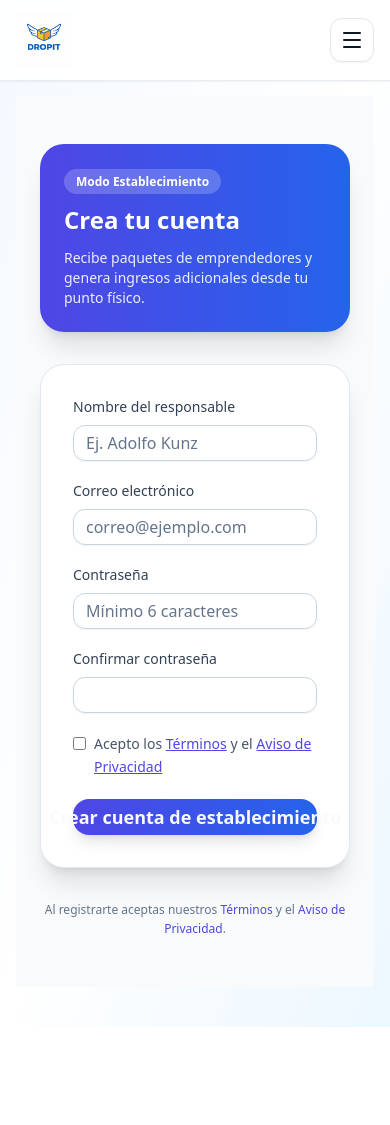
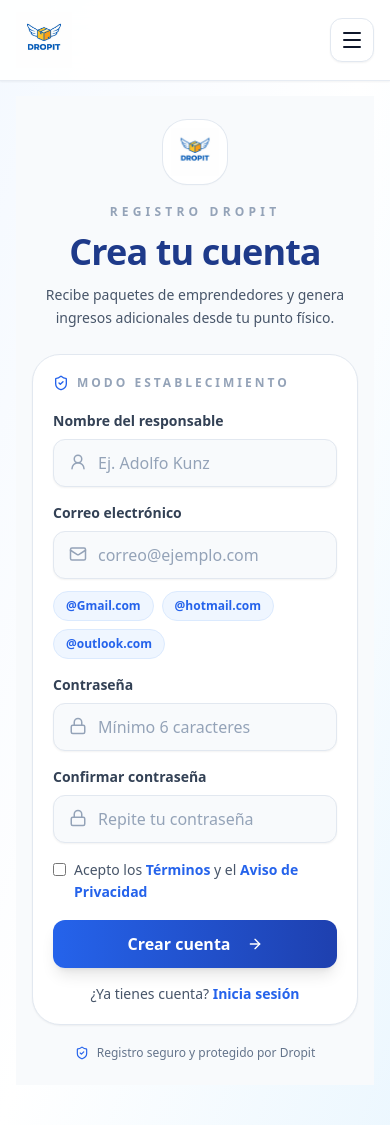
Before and after one commit to akunzg93-ui/dropit, a Next.js app: page /establecimiento/register in a window 390 px wide. Before the commit the page ends 1027 px from the top, so only its background shows below. Built offline with nearby package versions, Linux system fonts and the light colour scheme; no server answers.

Commit message:
feat: mejora UX responsive en pantallas de autenticación

```diff
--- a/app/establecimiento/register/page.jsx
+++ b/app/establecimiento/register/page.jsx
@@ -6,6 +6,14 @@
 import { useRouter } from "next/navigation";
 import { Button } from "@/components/ui/button";
 import { Input } from "@/components/ui/input";
+import {
+  Mail,
+  Lock,
+  UserRound,
+  ArrowRight,
+  Loader2,
+  ShieldCheck,
+} from "lucide-react";
 
 export default function RegisterEstablecimiento() {
   const router = useRouter();
@@ -17,6 +25,21 @@
   const [mensaje, setMensaje] = useState("");
   const [loading, setLoading] = useState(false);
   const [aceptaTerminos, setAceptaTerminos] = useState(false);
+
+  function completarDominioCorreo(dominio) {
+    const correoLimpio = email.trim();
+
+    if (!correoLimpio) {
+      setEmail(dominio.replace("@", ""));
+      return;
+    }
+
+    const usuario = correoLimpio.includes("@")
+      ? correoLimpio.split("@")[0]
+      : correoLimpio;
+
+    setEmail(`${usuario}${dominio}`);
+  }
 
   async function handleRegister() {
     setMensaje("");
@@ -59,16 +82,12 @@
       return;
     }
 
-    // 🔴 Cerrar sesión para evitar login automático
     await supabase.auth.signOut();
 
-    // 📧 Enviar correo de verificación con Resend
     try {
       await fetch("/api/orders/auth/send-verification", {
         method: "POST",
-        headers: {
-          "Content-Type": "application/json",
-        },
+        headers: { "Content-Type": "application/json" },
         body: JSON.stringify({ email }),
       });
     } catch (err) {
@@ -76,93 +95,109 @@
     }
 
     setLoading(false);
-
-    // 👉 enviar a pantalla de verificación
     router.push("/verificar");
   }
 
   return (
-    <div className="min-h-screen bg-slate-50 flex items-center justify-center px-6 py-12">
-      <div className="w-full max-w-md space-y-8">
+    <main className="min-h-[100dvh] bg-slate-50 px-4 py-6 lg:px-6 lg:py-12 overflow-y-auto">
+      <div className="mx-auto w-full max-w-3xl">
+        <div className="mb-6 text-center lg:mb-10">
+          <div className="mx-auto mb-5 flex h-16 w-16 items-center justify-center rounded-3xl bg-white shadow-sm ring-1 ring-slate-200">
+            <img
+              src="/brand/logo-dropit.png"
+              alt="Dropit"
+              className="h-12 w-12 object-contain"
+            />
+          </div>
 
-        <div className="bg-gradient-to-r from-indigo-600 to-blue-600 text-white rounded-3xl p-6 shadow-xl space-y-3">
-          <span className="text-xs font-semibold bg-white/20 px-3 py-1 rounded-full">
-            Modo Establecimiento
-          </span>
+          <p className="text-xs font-bold uppercase tracking-[0.35em] text-slate-400">
+            Registro Dropit
+          </p>
 
-          <h1 className="text-2xl font-bold">
+          <h1 className="mt-3 text-4xl font-black tracking-tight text-[#1e3a8a]">
             Crea tu cuenta
           </h1>
 
-          <p className="text-sm text-white/90">
-            Recibe paquetes de emprendedores y genera ingresos adicionales desde tu punto físico.
+          <p className="mx-auto mt-3 max-w-xl text-sm leading-relaxed text-slate-600">
+            Recibe paquetes de emprendedores y genera ingresos adicionales desde
+            tu punto físico.
           </p>
         </div>
 
-        <div className="bg-white rounded-3xl shadow-xl border border-slate-200 p-8 space-y-5">
+        <div className="rounded-[1.75rem] border border-slate-200 bg-white p-5 shadow-sm lg:p-8">
+          <div className="mb-5 flex items-center gap-2 text-xs font-bold uppercase tracking-[0.25em] text-slate-400">
+            <ShieldCheck size={16} className="text-[#2563eb]" />
+            Modo establecimiento
+          </div>
 
-          <div>
-            <label className="block text-sm font-medium mb-2 text-slate-700">
-              Nombre del responsable
-            </label>
-
+          <div className="grid gap-4">
+            <Field icon={<UserRound size={18} />} label="Nombre del responsable">
               <Input
-              className="rounded-xl border-slate-300 focus:ring-2 focus:ring-indigo-500"
+                className="h-12 rounded-xl border-slate-200 bg-slate-50 pl-11 text-slate-800 placeholder:text-slate-400 focus-visible:ring-2 focus-visible:ring-[#2563eb] focus-visible:ring-offset-0"
                 value={nombre}
                 onChange={(e) => setNombre(e.target.value)}
                 placeholder="Ej. Adolfo Kunz"
               />
-          </div>
+            </Field>
 
-          <div>
-            <label className="block text-sm font-medium mb-2 text-slate-700">
-              Correo electrónico
-            </label>
-
+            <Field icon={<Mail size={18} />} label="Correo electrónico">
               <Input
                 type="email"
-              className="rounded-xl border-slate-300 focus:ring-2 focus:ring-indigo-500"
+                inputMode="email"
+                autoComplete="email"
+                className="h-12 rounded-xl border-slate-200 bg-slate-50 pl-11 text-slate-800 placeholder:text-slate-400 focus-visible:ring-2 focus-visible:ring-[#2563eb] focus-visible:ring-offset-0"
                 value={email}
                 onChange={(e) => setEmail(e.target.value)}
                 placeholder="correo@ejemplo.com"
               />
+
+              <div className="mt-3 flex flex-wrap gap-2">
+                {["@Gmail.com", "@hotmail.com", "@outlook.com"].map(
+                  (dominio) => (
+                    <button
+                      key={dominio}
+                      type="button"
+                      onClick={() => completarDominioCorreo(dominio)}
+                      className="rounded-full border border-blue-100 bg-blue-50 px-3 py-1.5 text-xs font-semibold text-[#2563eb] transition hover:bg-blue-100"
+                    >
+                      {dominio}
+                    </button>
+                  )
+                )}
               </div>
+            </Field>
 
-          <div>
-            <label className="block text-sm font-medium mb-2 text-slate-700">
-              Contraseña
-            </label>
-
+            <div className="grid gap-4 lg:grid-cols-2">
+              <Field icon={<Lock size={18} />} label="Contraseña">
                 <Input
                   type="password"
-              className="rounded-xl border-slate-300 focus:ring-2 focus:ring-indigo-500"
+                  autoComplete="new-password"
+                  className="h-12 rounded-xl border-slate-200 bg-slate-50 pl-11 text-slate-800 placeholder:text-slate-400 focus-visible:ring-2 focus-visible:ring-[#2563eb] focus-visible:ring-offset-0"
                   value={password}
                   onChange={(e) => setPassword(e.target.value)}
                   placeholder="Mínimo 6 caracteres"
                 />
-          </div>
+              </Field>
 
-          <div>
-            <label className="block text-sm font-medium mb-2 text-slate-700">
-              Confirmar contraseña
-            </label>
-
+              <Field icon={<Lock size={18} />} label="Confirmar contraseña">
                 <Input
                   type="password"
-              className="rounded-xl border-slate-300 focus:ring-2 focus:ring-indigo-500"
+                  autoComplete="new-password"
+                  className="h-12 rounded-xl border-slate-200 bg-slate-50 pl-11 text-slate-800 placeholder:text-slate-400 focus-visible:ring-2 focus-visible:ring-[#2563eb] focus-visible:ring-offset-0"
                   value={confirm}
                   onChange={(e) => setConfirm(e.target.value)}
+                  placeholder="Repite tu contraseña"
                 />
+              </Field>
             </div>
 
             {mensaje && (
-            <div className="bg-red-50 border border-red-200 text-red-600 rounded-xl p-3 text-sm">
+              <div className="rounded-xl border border-red-200 bg-red-50 p-3 text-sm text-red-600">
                 {mensaje}
               </div>
             )}
 
-          {/* ACEPTACIÓN LEGAL */}
-          <div className="flex items-start gap-2 text-sm text-slate-600 mt-2">
+            <div className="flex items-start gap-2 text-sm text-slate-600">
               <input
                 type="checkbox"
                 checked={aceptaTerminos}
@@ -172,20 +207,17 @@
 
               <span className="leading-relaxed">
                 Acepto los{" "}
-
                 <Link
                   href="/terminos"
-                className="text-indigo-600 underline hover:text-indigo-700 transition"
+                  className="font-semibold text-[#2563eb] hover:underline"
                   target="_blank"
                 >
                   Términos
-              </Link>
-
-              {" "}y el{" "}
-
+                </Link>{" "}
+                y el{" "}
                 <Link
                   href="/privacidad"
-                className="text-indigo-600 underline hover:text-indigo-700 transition"
+                  className="font-semibold text-[#2563eb] hover:underline"
                   target="_blank"
                 >
                   Aviso de Privacidad
@@ -196,32 +228,55 @@
             <Button
               disabled={loading}
               onClick={handleRegister}
-            className="w-full py-4 text-lg font-semibold rounded-2xl bg-gradient-to-r from-indigo-600 to-blue-600 hover:scale-[1.02] transition-all shadow-lg disabled:opacity-50"
+              className="h-12 w-full rounded-xl bg-gradient-to-r from-[#2563eb] to-[#1e40af] text-base font-bold text-white shadow-lg transition-all duration-200 hover:shadow-xl active:scale-[0.99] disabled:opacity-60"
             >
-            {loading ? "Creando cuenta..." : "Crear cuenta de establecimiento"}
+              {loading ? (
+                <>
+                  <Loader2 className="mr-2 animate-spin" size={18} />
+                  Creando cuenta...
+                </>
+              ) : (
+                <>
+                  Crear cuenta
+                  <ArrowRight className="ml-2" size={18} />
+                </>
+              )}
             </Button>
+
+            <p className="text-center text-sm text-slate-600">
+              ¿Ya tienes cuenta?{" "}
+              <button
+                type="button"
+                onClick={() => router.push("/login")}
+                className="font-bold text-[#2563eb] hover:underline"
+              >
+                Inicia sesión
+              </button>
+            </p>
+          </div>
         </div>
 
-        {/* LEGAL */}
-        <p className="text-xs text-slate-500 text-center leading-relaxed">
-          Al registrarte aceptas nuestros{" "}
+        <div className="mt-5 flex items-center justify-center gap-2 text-xs text-slate-500">
+          <ShieldCheck size={14} className="text-[#2563eb]" />
+          Registro seguro y protegido por Dropit
+        </div>
+      </div>
+    </main>
+  );
+}
 
-          <Link
-            href="/terminos"
-            className="text-indigo-600 hover:underline"
-          >
-            Términos
-          </Link>
+function Field({ icon, label, children }) {
+  return (
+    <div>
+      <label className="mb-2 block text-sm font-semibold text-slate-700">
+        {label}
+      </label>
 
-          {" "}y el{" "}
-
-          <Link
-            href="/privacidad"
-            className="text-indigo-600 hover:underline"
-          >
-            Aviso de Privacidad
-          </Link>.
-        </p>
+      <div className="relative group">
+        <div className="absolute left-4 top-3.5 text-slate-400 transition group-focus-within:text-[#2563eb]">
+          {icon}
+        </div>
+        {children}
       </div>
     </div>
   );
--- a/app/vendedor/register/page.jsx
+++ b/app/vendedor/register/page.jsx
@@ -6,6 +6,16 @@
 import { Input } from "@/components/ui/input";
 import { Button } from "@/components/ui/button";
 import { useRouter } from "next/navigation";
+import {
+  ArrowRight,
+  BriefcaseBusiness,
+  Globe,
+  Loader2,
+  Lock,
+  Mail,
+  ShieldCheck,
+  UserRound,
+} from "lucide-react";
 
 export default function RegisterVendedor() {
   const router = useRouter();
@@ -93,153 +103,139 @@
   }
 
   return (
-    <div className="min-h-screen bg-slate-50 flex items-center justify-center px-6 py-12">
-      <div className="w-full max-w-md space-y-8">
-        <div className="bg-gradient-to-r from-indigo-600 to-blue-600 text-white rounded-3xl p-6 shadow-xl space-y-3">
-          <span className="text-xs font-semibold bg-white/20 px-3 py-1 rounded-full">
-            Modo Emprendedor
-          </span>
+    <main className="min-h-[100dvh] overflow-y-auto bg-slate-50 px-4 py-6 lg:px-6 lg:py-12">
+      <div className="mx-auto w-full max-w-3xl">
+        <div className="mb-6 text-center lg:mb-10">
+          <div className="mx-auto mb-5 flex h-16 w-16 items-center justify-center rounded-3xl bg-white shadow-sm ring-1 ring-slate-200">
+            <img
+              src="/brand/logo-dropit.png"
+              alt="Dropit"
+              className="h-12 w-12 object-contain"
+            />
+          </div>
 
-          <h1 className="text-2xl font-bold">Crea tu cuenta</h1>
+          <p className="text-xs font-bold uppercase tracking-[0.35em] text-slate-400">
+            Registro Dropit
+          </p>
 
-          <p className="text-sm text-white/90">
-            Comienza a enviar paquetes, gestionar pedidos y hacer crecer tu negocio.
+          <h1 className="mt-3 text-4xl font-black tracking-tight text-[#1e3a8a]">
+            Crea tu cuenta
+          </h1>
+
+          <p className="mx-auto mt-3 max-w-xl text-sm leading-relaxed text-slate-600">
+            Comienza a enviar paquetes, gestionar pedidos y hacer crecer tu
+            negocio.
           </p>
         </div>
 
-        <div className="bg-white rounded-3xl shadow-xl border border-slate-200 p-8 space-y-5">
-          <div>
-            <label
-              htmlFor="vendor-name"
-              className="block text-sm font-medium mb-2 text-slate-700"
-            >
-              Nombre completo
-            </label>
+        <div className="rounded-[1.75rem] border border-slate-200 bg-white p-5 shadow-sm lg:p-8">
+          <div className="mb-5 flex items-center gap-2 text-xs font-bold uppercase tracking-[0.25em] text-slate-400">
+            <BriefcaseBusiness size={16} className="text-[#2563eb]" />
+            Modo emprendedor
+          </div>
 
+          <div className="grid gap-4">
+            <Field icon={<UserRound size={18} />} label="Nombre completo">
               <Input
                 id="vendor-name"
                 name="name"
                 type="text"
                 autoComplete="name"
-              className="rounded-xl border-slate-300 focus:ring-2 focus:ring-indigo-500"
+                className="h-12 rounded-xl border-slate-200 bg-slate-50 pl-11 text-slate-800 placeholder:text-slate-400 focus-visible:ring-2 focus-visible:ring-[#2563eb] focus-visible:ring-offset-0"
                 value={nombre}
                 onChange={(e) => setNombre(e.target.value)}
                 placeholder="Ej. María López"
               />
+            </Field>
 
-            <p className="text-xs text-slate-500 mt-1">
-              Este será el titular de la cuenta.
-            </p>
-          </div>
-
-          <div>
-            <label
-              htmlFor="vendor-email"
-              className="block text-sm font-medium mb-2 text-slate-700"
-            >
-              Correo electrónico
-            </label>
-
+            <Field icon={<Mail size={18} />} label="Correo electrónico">
               <Input
                 id="vendor-email"
                 name="email"
                 type="email"
                 inputMode="email"
                 autoComplete="email"
-              className="rounded-xl border-slate-300 focus:ring-2 focus:ring-indigo-500"
+                className="h-12 rounded-xl border-slate-200 bg-slate-50 pl-11 text-slate-800 placeholder:text-slate-400 focus-visible:ring-2 focus-visible:ring-[#2563eb] focus-visible:ring-offset-0"
                 value={email}
                 onChange={(e) => setEmail(e.target.value)}
                 placeholder="correo@ejemplo.com"
               />
 
-            <div className="flex flex-wrap gap-2 mt-3">
-              {["@gmail.com", "@hotmail.com", "@outlook.com"].map(
+              <div className="mt-3 flex flex-wrap gap-2">
+                {["@Gmail.com", "@hotmail.com", "@outlook.com"].map(
                   (dominio) => (
                     <button
                       key={dominio}
                       type="button"
                       onClick={() => completarDominioCorreo(dominio)}
-                    className="text-xs px-3 py-1.5 rounded-full bg-indigo-50 text-indigo-700 border border-indigo-100 hover:bg-indigo-100 transition"
+                      className="rounded-full border border-blue-100 bg-blue-50 px-3 py-1.5 text-xs font-semibold text-[#2563eb] transition hover:bg-blue-100"
                     >
                       {dominio}
                     </button>
                   )
                 )}
               </div>
-          </div>
+            </Field>
 
-          <div>
-            <label
-              htmlFor="vendor-social-url"
-              className="block text-sm font-medium mb-2 text-slate-700"
+            <Field
+              icon={<Globe size={18} />}
+              label={
+                <>
+                  Red social / sitio web{" "}
+                  <span className="font-normal text-slate-400">
+                    (opcional)
+                  </span>
+                </>
+              }
             >
-              Red social / sitio web{" "}
-              <span className="text-slate-400 font-normal">(opcional)</span>
-            </label>
-
               <Input
                 id="vendor-social-url"
                 name="url"
                 type="url"
                 inputMode="url"
                 autoComplete="url"
-              className="rounded-xl border-slate-300 focus:ring-2 focus:ring-indigo-500"
+                className="h-12 rounded-xl border-slate-200 bg-slate-50 pl-11 text-slate-800 placeholder:text-slate-400 focus-visible:ring-2 focus-visible:ring-[#2563eb] focus-visible:ring-offset-0"
                 value={socialUrl}
                 onChange={(e) => setSocialUrl(e.target.value)}
                 placeholder="https://instagram.com/tu_tienda"
               />
+            </Field>
 
-            <p className="text-xs text-slate-500 mt-1">
-              Es opcional. Nos ayuda a generar más confianza con establecimientos y compradores.
-            </p>
-          </div>
-
-          <div>
-            <label
-              htmlFor="vendor-password"
-              className="block text-sm font-medium mb-2 text-slate-700"
-            >
-              Contraseña
-            </label>
-
+            <div className="grid gap-4 lg:grid-cols-2">
+              <Field icon={<Lock size={18} />} label="Contraseña">
                 <Input
                   id="vendor-password"
                   name="new-password"
                   type="password"
                   autoComplete="new-password"
-              className="rounded-xl border-slate-300 focus:ring-2 focus:ring-indigo-500"
+                  className="h-12 rounded-xl border-slate-200 bg-slate-50 pl-11 text-slate-800 placeholder:text-slate-400 focus-visible:ring-2 focus-visible:ring-[#2563eb] focus-visible:ring-offset-0"
                   value={password}
                   onChange={(e) => setPassword(e.target.value)}
                   placeholder="Mínimo 6 caracteres"
                 />
-          </div>
+              </Field>
 
-          <div>
-            <label
-              htmlFor="vendor-confirm-password"
-              className="block text-sm font-medium mb-2 text-slate-700"
-            >
-              Confirmar contraseña
-            </label>
-
+              <Field icon={<Lock size={18} />} label="Confirmar contraseña">
                 <Input
                   id="vendor-confirm-password"
                   name="confirm-password"
                   type="password"
                   autoComplete="new-password"
-              className="rounded-xl border-slate-300 focus:ring-2 focus:ring-indigo-500"
+                  className="h-12 rounded-xl border-slate-200 bg-slate-50 pl-11 text-slate-800 placeholder:text-slate-400 focus-visible:ring-2 focus-visible:ring-[#2563eb] focus-visible:ring-offset-0"
                   value={confirm}
                   onChange={(e) => setConfirm(e.target.value)}
+                  placeholder="Repite tu contraseña"
                 />
+              </Field>
             </div>
 
             {mensaje && (
-            <div className="bg-red-50 border border-red-200 text-red-600 rounded-xl p-3 text-sm">
+              <div className="rounded-xl border border-red-200 bg-red-50 p-3 text-sm text-red-600">
                 {mensaje}
               </div>
             )}
 
-          <div className="flex items-start gap-2 text-sm text-slate-600 mt-2">
+            <div className="flex items-start gap-2 text-sm text-slate-600">
               <input
                 id="vendor-terms"
                 name="terms"
@@ -253,7 +249,7 @@
                 Acepto los{" "}
                 <Link
                   href="/terminos"
-                className="text-indigo-600 underline hover:text-indigo-700 transition"
+                  className="font-semibold text-[#2563eb] hover:underline"
                   target="_blank"
                 >
                   Términos
@@ -261,7 +257,7 @@
                 y el{" "}
                 <Link
                   href="/privacidad"
-                className="text-indigo-600 underline hover:text-indigo-700 transition"
+                  className="font-semibold text-[#2563eb] hover:underline"
                   target="_blank"
                 >
                   Aviso de Privacidad
@@ -272,34 +268,75 @@
             <Button
               disabled={loading}
               onClick={handleRegister}
-            className="w-full py-4 text-lg font-semibold rounded-2xl bg-gradient-to-r from-indigo-600 to-blue-600 hover:scale-[1.02] transition-all shadow-lg disabled:opacity-50"
+              className="h-12 w-full rounded-xl bg-gradient-to-r from-[#2563eb] to-[#1e40af] text-base font-bold text-white shadow-lg transition-all duration-200 hover:shadow-xl active:scale-[0.99] disabled:opacity-60"
             >
-            {loading ? "Creando cuenta..." : "Crear cuenta de emprendedor"}
+              {loading ? (
+                <>
+                  <Loader2 className="mr-2 animate-spin" size={18} />
+                  Creando cuenta...
+                </>
+              ) : (
+                <>
+                  Crear cuenta
+                  <ArrowRight className="ml-2" size={18} />
+                </>
+              )}
             </Button>
-        </div>
 
-        <p className="text-sm text-center text-slate-600">
+            <p className="text-center text-sm text-slate-600">
               ¿Ya tienes cuenta?{" "}
-          <span
+              <button
+                type="button"
                 onClick={() => router.push("/vendedor/login")}
-            className="text-indigo-600 font-medium cursor-pointer hover:underline"
+                className="font-bold text-[#2563eb] hover:underline"
               >
                 Inicia sesión
-          </span>
+              </button>
             </p>
 
-        <p className="text-xs text-slate-500 text-center leading-relaxed">
+            <p className="text-center text-xs leading-relaxed text-slate-500">
               Al registrarte aceptas nuestros{" "}
-          <Link href="/terminos" className="text-indigo-600 hover:underline">
+              <Link
+                href="/terminos"
+                className="font-semibold text-[#2563eb] hover:underline"
+              >
                 Términos
               </Link>{" "}
               y el{" "}
-          <Link href="/privacidad" className="text-indigo-600 hover:underline">
+              <Link
+                href="/privacidad"
+                className="font-semibold text-[#2563eb] hover:underline"
+              >
                 Aviso de Privacidad
               </Link>
               .
             </p>
           </div>
         </div>
+
+        <div className="mt-5 flex items-center justify-center gap-2 text-xs text-slate-500">
+          <ShieldCheck size={14} className="text-[#2563eb]" />
+          Registro seguro y protegido por Dropit
+        </div>
+      </div>
+    </main>
   );
 }
+
+function Field({ icon, label, children }) {
+  return (
+    <div>
+      <label className="mb-2 block text-sm font-semibold text-slate-700">
+        {label}
+      </label>
+
+      <div className="relative group">
+        <div className="absolute left-4 top-3.5 z-10 text-slate-400 transition group-focus-within:text-[#2563eb]">
+          {icon}
+        </div>
+
+        {children}
+      </div>
+    </div>
+  );
+}
```
Also changed, not shown: app/components/auth/LoginCard.tsx (+17 -31 lines). Lines whose indentation alone changed are shown as unchanged.
